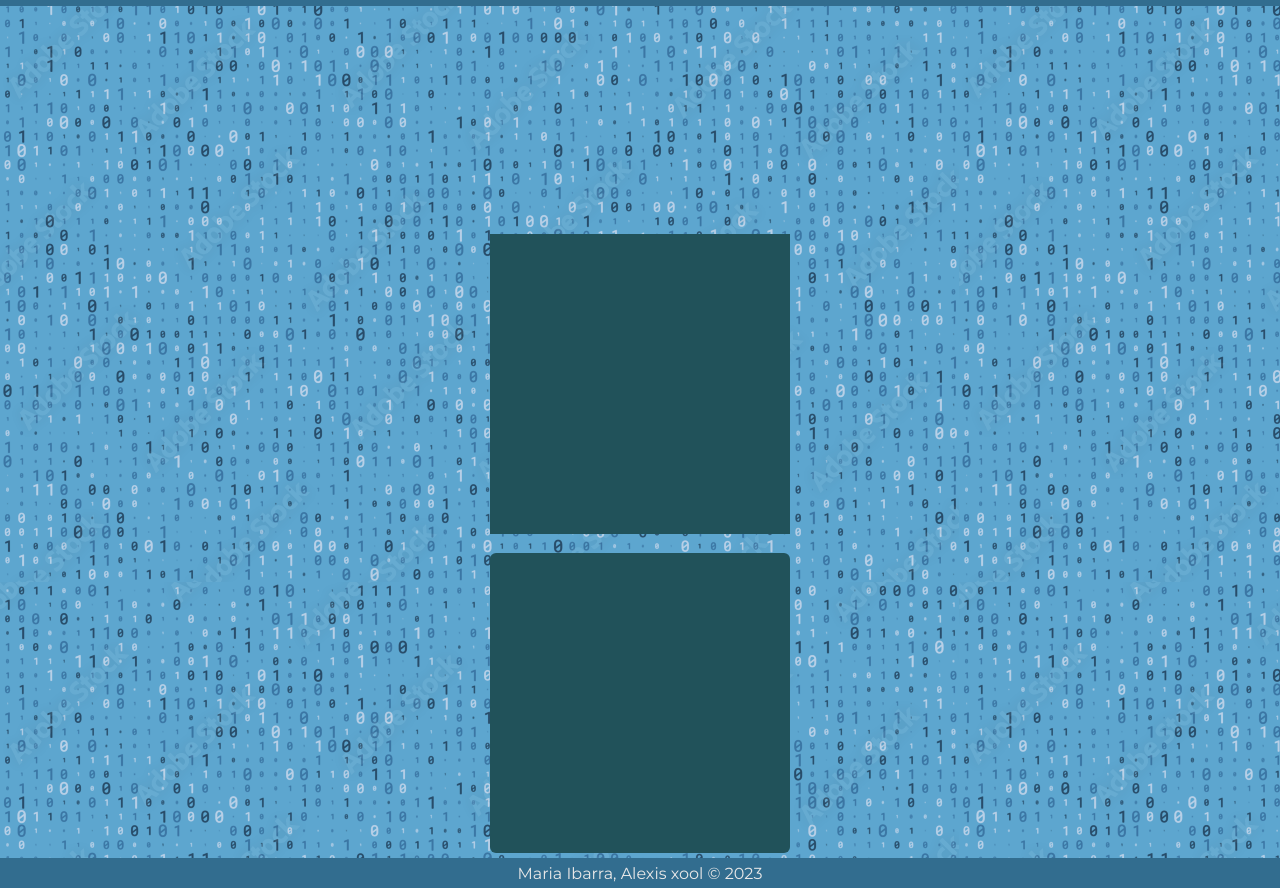
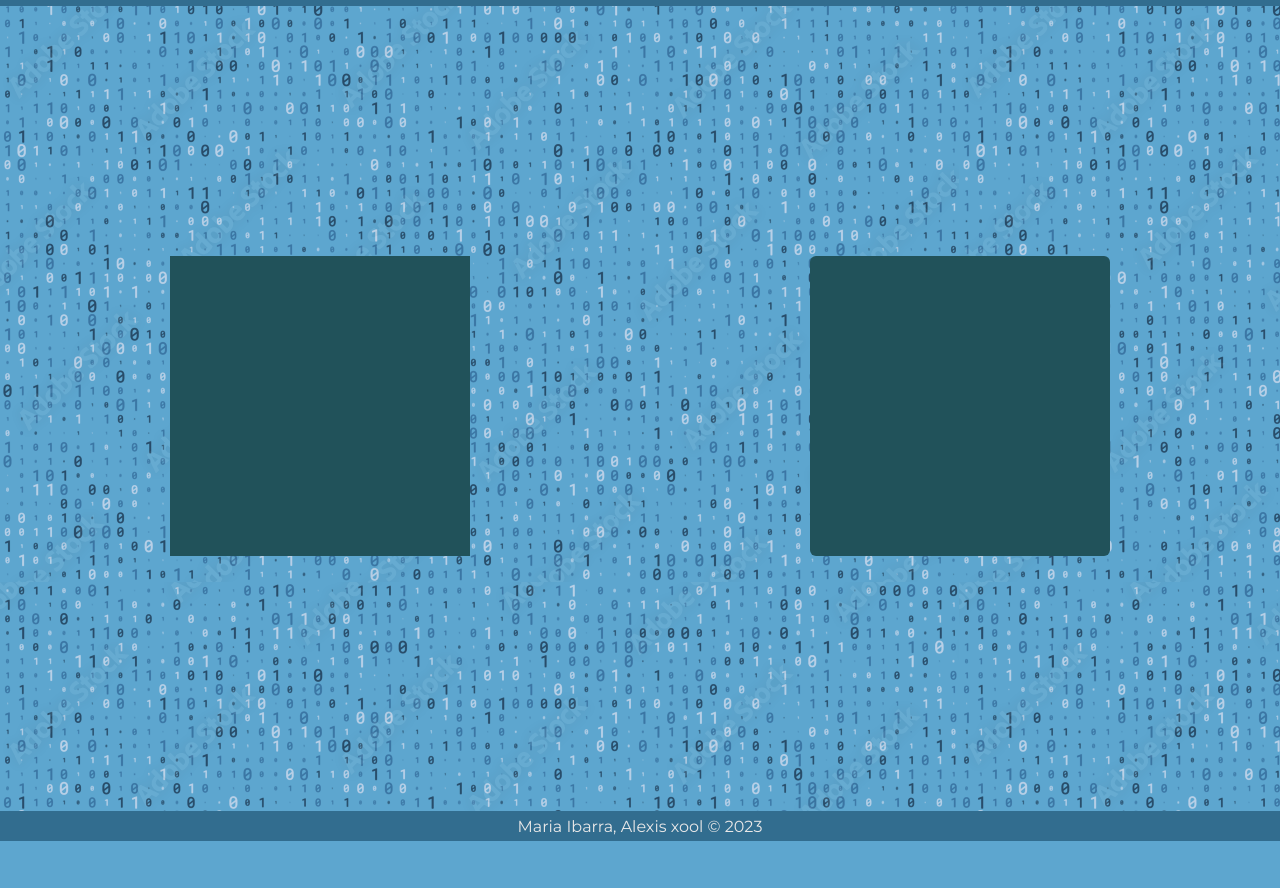
Before and after one commit to maj0ip/Practica-2.1---Graficacion, a plain HTML site: page practica.html in a window 1280 px wide. Shown: the part 84-972 px from the top of the page. After the commit the page ends 925 px from the top, so only its background shows below. Drawn offline with Linux system fonts and the light colour scheme.

Commit message:
reajustes

```diff
--- a/practica.html
+++ b/practica.html
@@ -26,23 +26,18 @@
 
     </header>
 
-    <br>
-    <br>
-    <br>
-    <br>
-    <br>
-    <br>
-    <br>
-    <br>
-    <br>
-    <br>
-    <br>
-    <br>
-      <div class="cuadrado"> </div> <br>
-  <div class="cuadrado cuadradito"> </div>
+
+
+    <div class="icono">
+        <div class="cuadrado"> </div>
+        <div class="cuadrado cuadradito">
+
+        </div>
 
 
     </div>
+
+
     <footer>
         <div class="container">
             <p>Maria Ibarra, Alexis xool &copy 2023</p>
```
